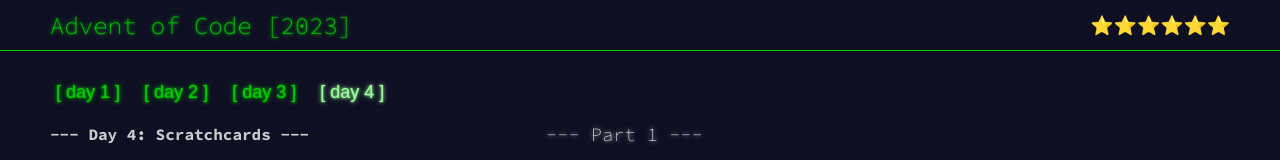
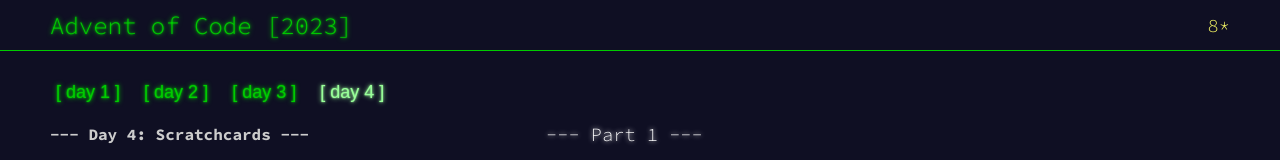
Before and after one commit to vit134/vit134.github.io, a React (Create React App) app: page / in a window 1280 px wide. Shown: the top 160 px of the page. Built offline with nearby package versions, Linux system fonts and the light colour scheme.

Commit message:
redesign

```diff
--- a/public/index.html
+++ b/public/index.html
@@ -13,7 +13,7 @@
     <link rel="manifest" href="%PUBLIC_URL%/manifest.json" />
     <link rel="preconnect" href="https://fonts.googleapis.com">
     <link rel="preconnect" href="https://fonts.gstatic.com" crossorigin>
-    <link href="https://fonts.googleapis.com/css2?family=Roboto:wght@300;500;900&family=Source+Code+Pro:wght@200;400;500;700&display=swap" rel="stylesheet">
+    <link href="https://fonts.googleapis.com/css2?family=Roboto:wght@300;500;900&family=Source+Code+Pro:wght@300;500;700&display=swap" rel="stylesheet">
     <title>React App</title>
   </head>
   <body>
--- a/src/App.tsx
+++ b/src/App.tsx
@@ -38,7 +38,7 @@
 					</span>
 
 					<div className={styles.stars}>
-						⭐️⭐️⭐️⭐️⭐️⭐️
+						8*
 					</div>
 				</div>
 			</header>
--- a/src/styles.module.css
+++ b/src/styles.module.css
@@ -38,3 +38,7 @@
 .col_right {
 	padding-top: 44px;
 }
+
+.stars {
+	color: #ffff66;
+}
```
